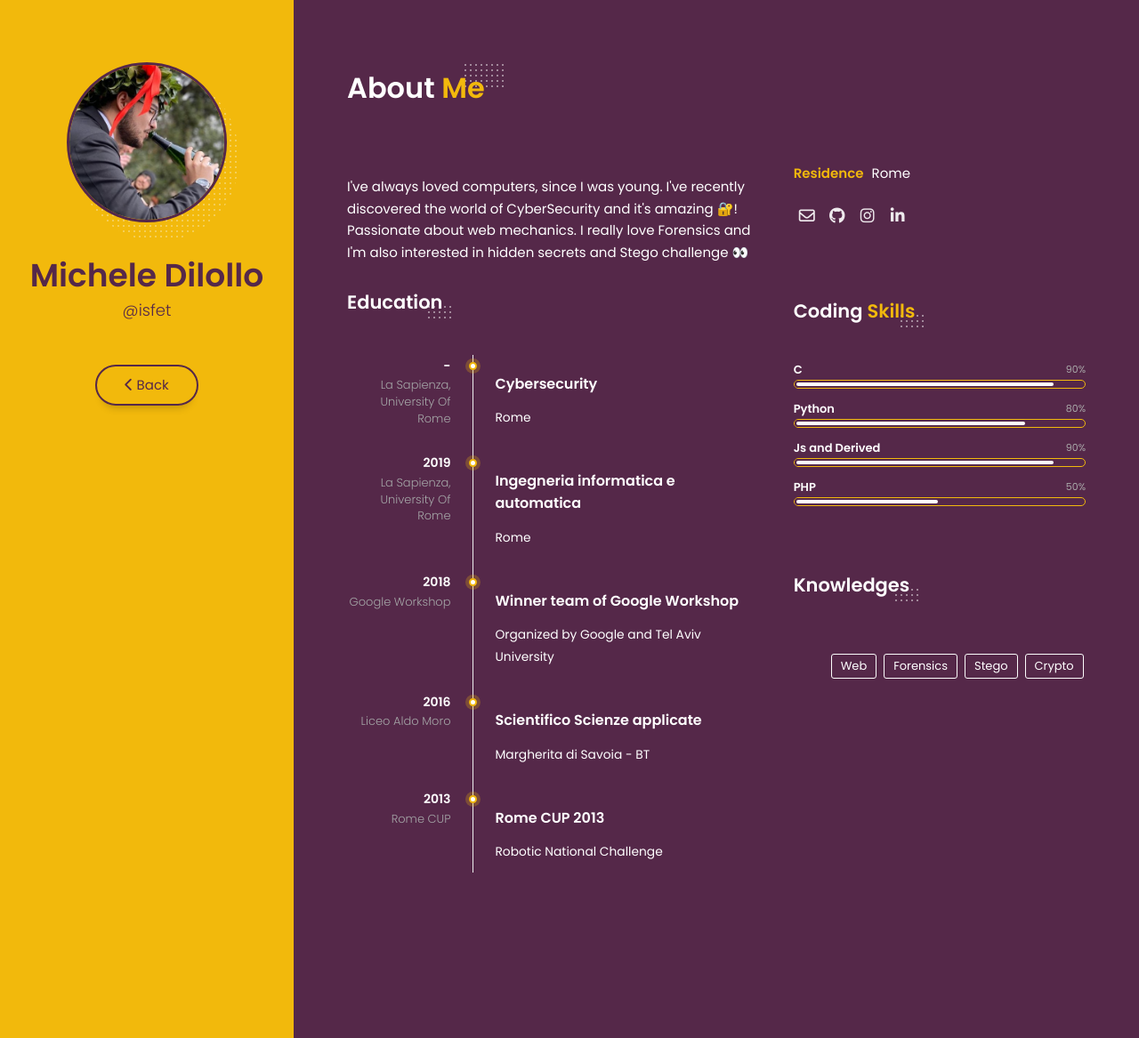
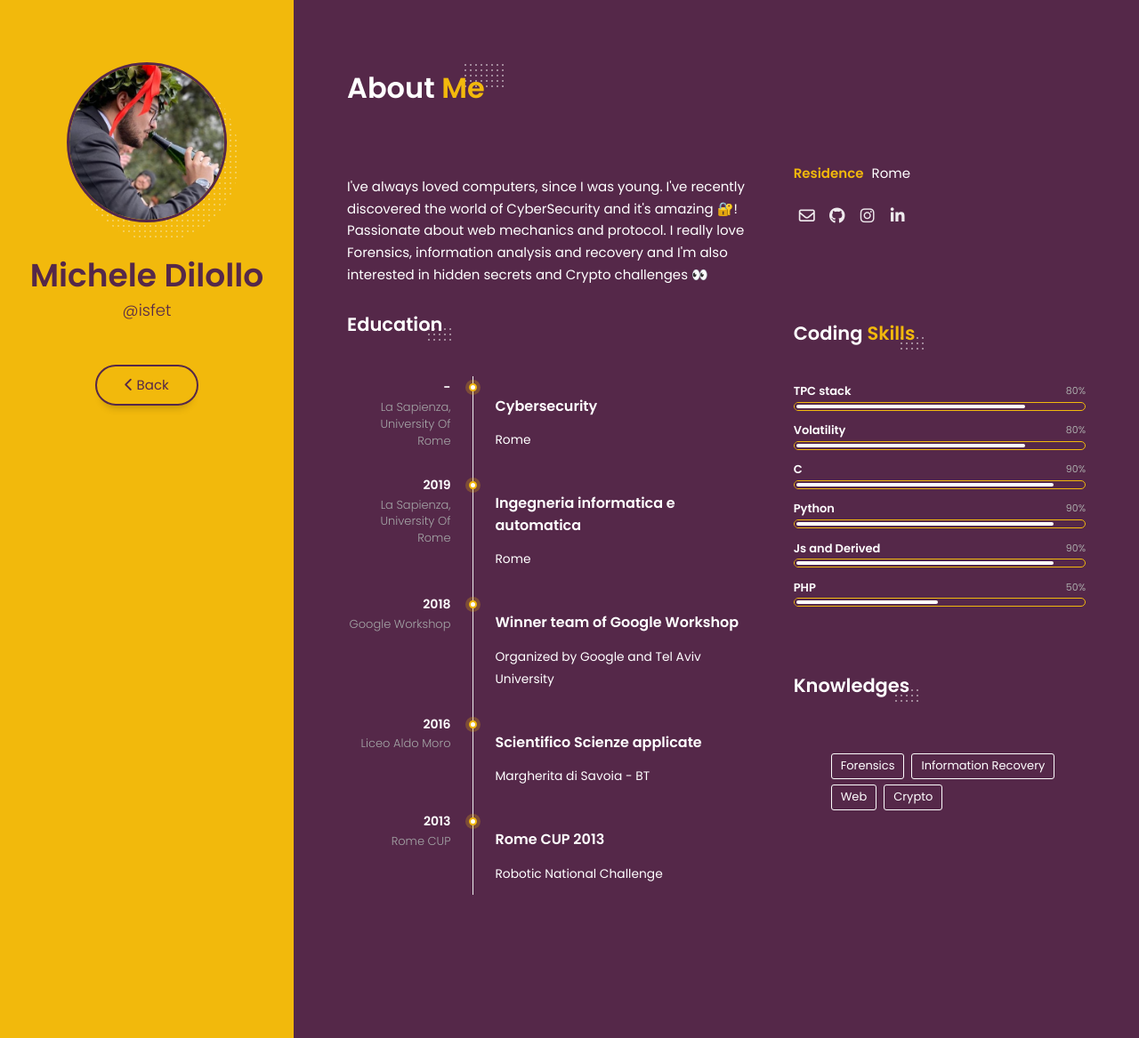
Before and after one commit to HACKappatoi/HACKappatoi.github.io, a Jekyll site: the page built from isfet_cv.md, in a window 1280 px wide. Shown: the whole page at 89% size. Built offline with Jekyll 4.4.1, drawn with Linux system fonts in a browser that asks for light colours; nearby versions of some CDN libraries.

Commit message:
Update isfet_cv.md

```diff
--- a/isfet_cv.md
+++ b/isfet_cv.md
@@ -14,7 +14,7 @@ permalink: /isfet/
 
 # biografia non serve dire altro
 # scrivi un po quello che te pare
-bio: I've always loved computers, since I was young. I've recently discovered the world of CyberSecurity and it's amazing 🔐! Passionate about web mechanics. I really love Forensics  and I'm also interested in hidden secrets and Stego challenge 👀
+bio: I've always loved computers, since I was young. I've recently discovered the world of CyberSecurity and it's amazing 🔐! Passionate about web mechanics and protocol. I really love Forensics, information analysis and recovery and I'm also interested in hidden secrets and Crypto challenges 👀
 
 residence: Rome
 
@@ -32,19 +32,25 @@ github: https://github.com/isf3t
 # quelle senza barra dio bo
 # famose a capi
 knowledges:
-    [ Web
-    , Forensics
-    , Stego
+    [ Forensics
+    , Information Recovery
+    , Web
     , Crypto
     ]
 # queste so le skill co la barra
 # percentage va da 5 a 100 con scala 5
 skills: [
+          { name: TPC stack
+          , percentage: 80
+          },
+          { name: Volatility
+          , percentage: 80
+          },
           { name: C
           , percentage: 90
           },
           { name: Python
-          , percentage: 80
+          , percentage: 90
           },
           { name: Js and Derived
           , percentage: 90
```
